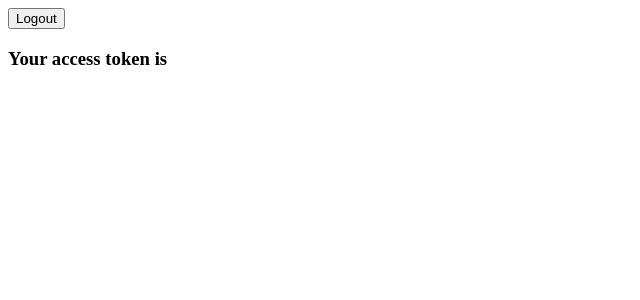
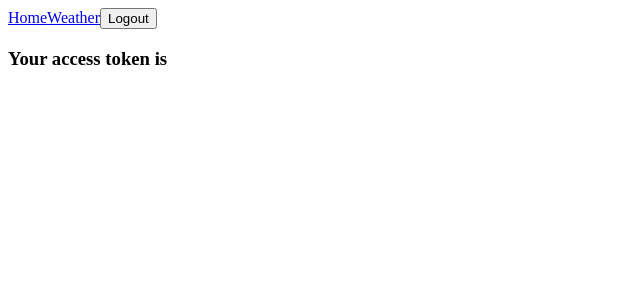
Before and after one commit to ungtsuhan/jwt-authentication-demo, an Angular app in the folder angular/: page / in a window 1280 px wide. Shown: the top 300 px of the page, without its empty margins (0-640 px from the left). Built offline with nearby package versions, Linux system fonts and the light colour scheme.

Commit message:
add navigation

```diff
--- a/angular/src/app/app.component.html
+++ b/angular/src/app/app.component.html
@@ -1,2 +1,9 @@
-<button type="button" (click)="logout()"> Logout </button>
+<header>
+    <nav>
+        <a routerLink="/">Home</a>
+        <a routerLink="/weather">Weather</a>
+        <button type="button" (click)="logout()"> Logout </button>
+    </nav>
+</header>
+
 <router-outlet></router-outlet>
```
